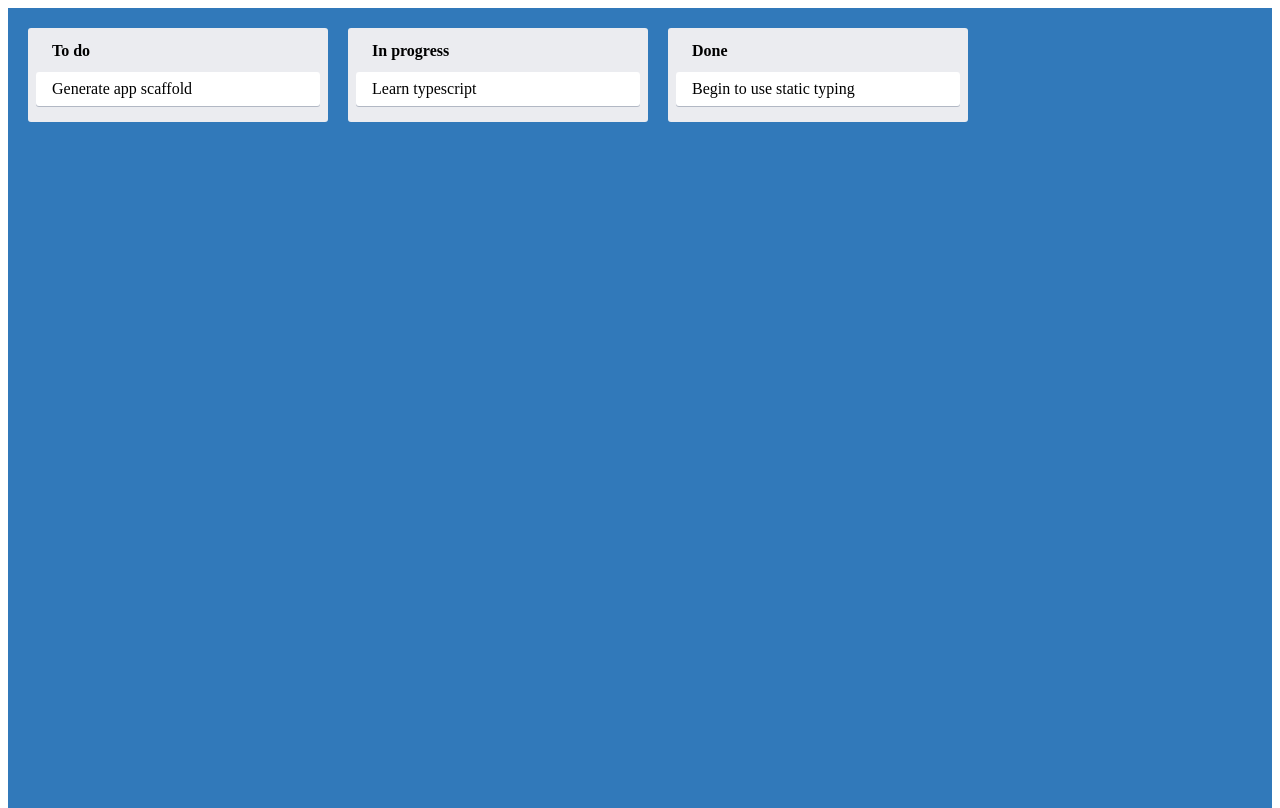
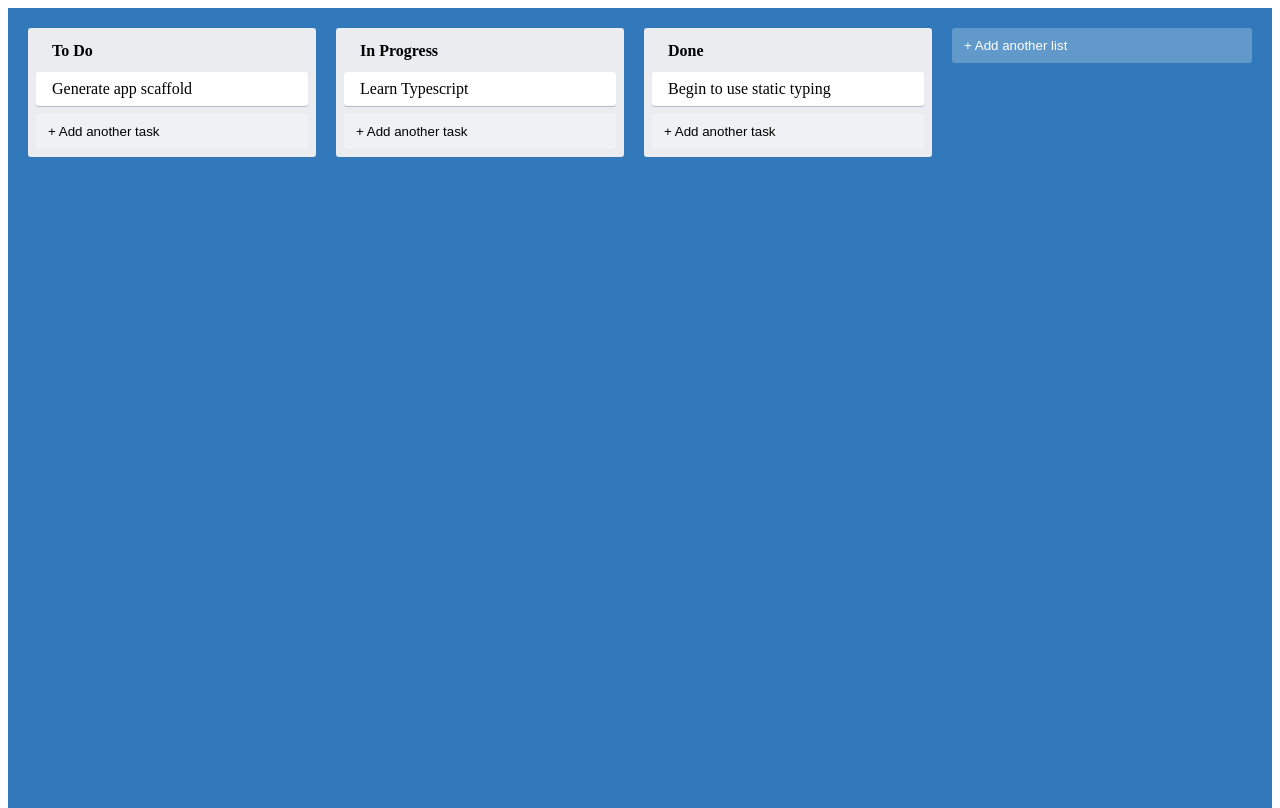
Before and after one commit to xxndr/trello-app, a React (Create React App) app: page / in a window 1280 px wide. Built offline with nearby package versions, Linux system fonts and the light colour scheme.

Commit message:
feat: add react context to the app

```diff
--- /dev/null
+++ b/src/AddNewItem.tsx
@@ -0,0 +1,31 @@
+import React, { useState } from "react";
+import { AddItemButton } from "./styles";
+import { NewItemForm } from "./NewItemForm";
+
+interface AddNewItemProps {
+  onAdd(text: string): void;
+  toggleButtonText: string;
+  dark?: boolean;
+}
+
+export const AddNewItem = (props: AddNewItemProps) => {
+  const [showForm, setShowForm] = useState(false);
+  const { onAdd, toggleButtonText, dark } = props;
+
+  if (showForm) {
+    return (
+      <NewItemForm
+        onAdd={(text) => {
+          onAdd(text);
+          setShowForm(false);
+        }}
+      />
+    );
+  }
+
+  return (
+    <AddItemButton dark={dark} onClick={() => setShowForm(true)}>
+      {toggleButtonText}
+    </AddItemButton>
+  );
+};
--- a/src/App.tsx
+++ b/src/App.tsx
@@ -1,20 +1,18 @@
 import React from "react";
 import { AppContainer } from "./styles";
 import { Column } from "./Column";
-import { Card } from "./Card";
+import { AddNewItem } from "./AddNewItem";
+import { useAppState } from "./useAppState";
 
 function App() {
+  const { state } = useAppState();
+
   return (
     <AppContainer>
-      <Column text={"To do"}>
-        <Card text={"Generate app scaffold"} />
-      </Column>
-      <Column text={"In progress"}>
-        <Card text={"Learn typescript"} />
-      </Column>
-      <Column text={"Done"}>
-        <Card text={"Begin to use static typing"} />
-      </Column>
+      {state.lists.map((list, i) => {
+        return <Column text={list.text} key={list.id} index={i} />;
+      })}
+      <AddNewItem onAdd={console.log} toggleButtonText={"+ Add another list"} />
     </AppContainer>
   );
 }
--- /dev/null
+++ b/src/AppStateContext.tsx
@@ -0,0 +1,53 @@
+import React from "react";
+import { createContext } from "react";
+
+const appData: AppState = {
+  lists: [
+    {
+      id: "0",
+      text: "To Do",
+      tasks: [{ id: "c0", text: "Generate app scaffold" }],
+    },
+    {
+      id: "1",
+      text: "In Progress",
+      tasks: [{ id: "c2", text: "Learn Typescript" }],
+    },
+    {
+      id: "2",
+      text: "Done",
+      tasks: [{ id: "c3", text: "Begin to use static typing" }],
+    },
+  ],
+};
+
+interface Task {
+  id: string;
+  text: string;
+}
+
+interface Todo {
+  id: string;
+  text: string;
+  tasks: Task[];
+}
+
+interface AppState {
+  lists: Todo[];
+}
+
+interface AppStateContextProps {
+  state: AppState;
+}
+
+export const AppStateContext = createContext<AppStateContextProps>(
+  {} as AppStateContextProps
+);
+
+export const AppStateProvider = ({ children }: React.PropsWithChildren<{}>) => {
+  return (
+    <AppStateContext.Provider value={{ state: appData }}>
+      {children}
+    </AppStateContext.Provider>
+  );
+};
--- a/src/Column.tsx
+++ b/src/Column.tsx
@@ -1,18 +1,28 @@
 import React from "react";
 import { ColumnContainer, ColumnTitle } from "./styles";
+import { AddNewItem } from "./AddNewItem";
+import { useAppState } from "./useAppState";
+import { Card } from "./Card";
 
 interface ColumnProps {
   text: string;
+  index: number;
 }
 
-export const Column = ({
-  text,
-  children,
-}: React.PropsWithChildren<ColumnProps>) => {
+export const Column = ({ text, index }: ColumnProps) => {
+  const { state } = useAppState();
+
   return (
     <ColumnContainer>
       <ColumnTitle>{text}</ColumnTitle>
-      {children}
+      {state.lists[index].tasks.map((task) => (
+        <Card text={task.text} key={task.id} />
+      ))}
+      <AddNewItem
+        onAdd={() => {}}
+        toggleButtonText={"+ Add another task"}
+        dark
+      />
     </ColumnContainer>
   );
 };
--- /dev/null
+++ b/src/NewItemForm.tsx
@@ -0,0 +1,24 @@
+import React, { useState } from "react";
+
+import { NewItemButton, NewItemFormContainer, NewItemInput } from "./styles";
+import { useFocus } from "./useFocus";
+
+interface NewItemFormProps {
+  onAdd(text: string): void;
+}
+
+export const NewItemForm = ({ onAdd }: NewItemFormProps) => {
+  const [text, setText] = useState("");
+  const ref = useFocus();
+
+  return (
+    <NewItemFormContainer>
+      <NewItemInput
+        ref={ref}
+        value={text}
+        onChange={(e) => setText(e.target.value)}
+      />
+      <NewItemButton onClick={() => onAdd(text)}>Create</NewItemButton>
+    </NewItemFormContainer>
+  );
+};
--- a/src/index.tsx
+++ b/src/index.tsx
@@ -2,10 +2,11 @@ import React from "react";
 import ReactDOM from "react-dom";
 import "./index.css";
 import App from "./App";
+import { AppStateProvider } from "./AppStateContext";
 
 ReactDOM.render(
-  <React.StrictMode>
+  <AppStateProvider>
     <App />
-  </React.StrictMode>,
+  </AppStateProvider>,
   document.getElementById("root")
 );
--- a/src/styles.ts
+++ b/src/styles.ts
@@ -34,3 +34,50 @@ export const CardContainer = styled.div`
   border-radius: 3px;
   box-shadow: #091e4240 0 1px 0 0;
 `;
+
+interface AddItemButtonProps {
+  dark?: boolean;
+}
+
+export const AddItemButton = styled.button<AddItemButtonProps>`
+  background-color: #ffffff3d;
+  border-radius: 3px;
+  border: none;
+  color: ${(props) => (props.dark ? "#000" : "#fff")};
+  cursor: pointer;
+  max-width: 300px;
+  padding: 10px 12px;
+  text-align: left;
+  transition: background 85ms ease-in;
+  width: 100%;
+  &:hover {
+    background: #ffffff52;
+  }
+`;
+
+export const NewItemFormContainer = styled.div`
+  max-width: 300px;
+  display: flex;
+  flex-direction: column;
+  width: 100%;
+  align-items: flex-start;
+`;
+
+export const NewItemButton = styled.button`
+  background-color: #5aac44;
+  border-radius: 3px;
+  border: none;
+  box-shadow: none;
+  color: #fff;
+  padding: 6px 12px;
+  text-align: center;
+`;
+
+export const NewItemInput = styled.input`
+  border-radius: 3px;
+  border: none;
+  box-shadow: #091e4240 0px 1px 0px 0px;
+  margin-bottom: 0.5rem;
+  padding: 0.5rem 1rem;
+  width: 100%;
+`;
```
